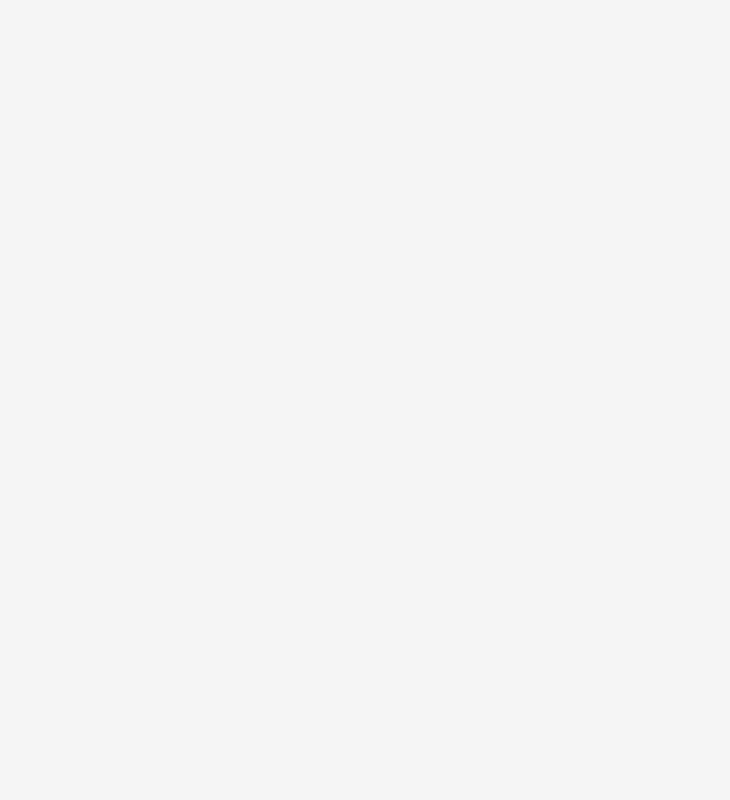
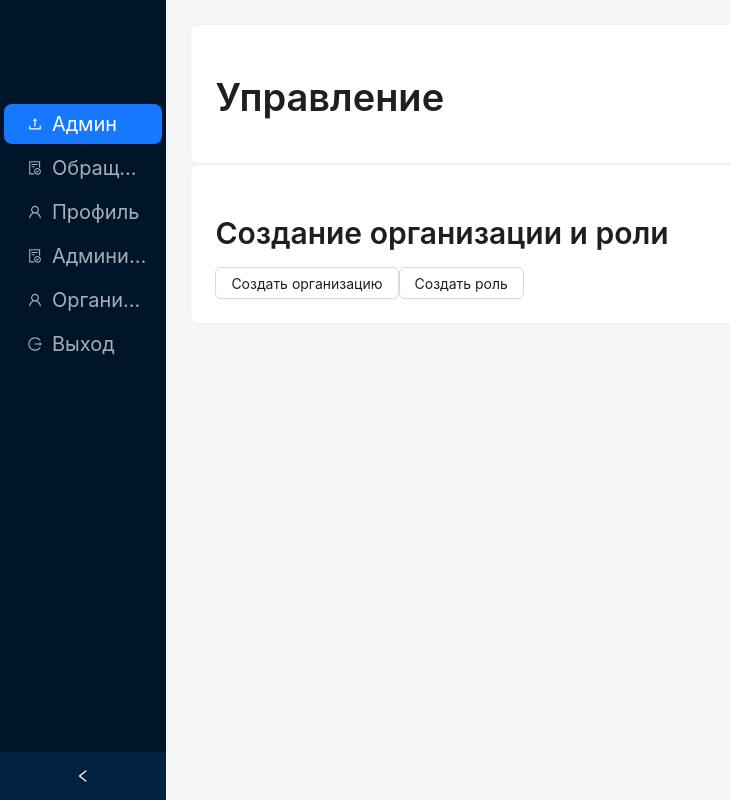
Before and after one commit to kazakhdev/HelpDesk, a React (Create React App) app in the folder frontend/: page /Administration in a window 1280 px wide. Before the commit this address had no page. Shown: the whole page, without its empty margins (0-730 px from the left). Built offline with nearby package versions, Linux system fonts and the light colour scheme.

Commit message:
added Organization in menuItems and added AdministrationPage UI

```diff
--- a/frontend/src/App.tsx
+++ b/frontend/src/App.tsx
@@ -8,6 +8,7 @@ import useLocalStorage from './hooks/useLocalStorage';
 import { MainPage } from './pages/MainPage';
 import { MainContent } from './components/MainContent';
 import { TreatmentPage } from './pages/TreatmentPage';
+import AdministrationPage from './pages/AdministrationPage'
 import SelectedRegionProvider from './components/SelectedRegionProvider';
 // import { getUser } from './services/authService';
 import { ProfilePage } from './pages/ProfilePage';
@@ -30,6 +31,7 @@ function App() {
       <Route path='/Main' element ={<MainContent><MainPage/></MainContent>}/>
       <Route path='/Treatment' element={<MainContent><TreatmentPage/></MainContent>}/>
       <Route path='/Profile' element={<MainContent><ProfilePage/></MainContent>}/>
+      <Route path='/Administration' element={<MainContent><AdministrationPage/></MainContent>}/>
     </Routes>
     </Layout>
     </SelectedRegionProvider>
--- a/frontend/src/common/menuItems.tsx
+++ b/frontend/src/common/menuItems.tsx
@@ -30,11 +30,23 @@ export const menuItems:MenuItem[] = [
   },
   {
     key: "4",
+    icon: <FileDoneOutlined />,
+    label: "Администрирование",
+    link: "/Administration"
+  },
+  {
+    key:"5",
+    icon:<UserOutlined/>,
+    label: "Организация",
+    link: "/Organization"
+  },
+  {
+    key: "6",
     icon: <LogoutOutlined/>,
     label: "Выход",
     link: "/"
   }
-  ,
+
 
 
 ];
--- a/frontend/src/components/CustomForm.tsx
+++ b/frontend/src/components/CustomForm.tsx
@@ -59,14 +59,7 @@ const CustomForm: React.FC<CustomFormProps> = ({ handleMethod, Inputs, regions,
       if (object.label === 'region') {
         return (
           <Form.Item key={object.label} name={object.label} label={object.label} wrapperCol={{ span: 24 }}>
-            <Select placeholder={object.placeholder}>
-              {/* Map through your list of regions */}
-              {regions.map((region) => (
-                <Select.Option key={region} value={region}>
-                  {region}
-                </Select.Option>
-              ))}
-            </Select>
+
             <Select
           placeholder={object.placeholder}
           onChange={(value) => setSelectedRegion(value)}
--- /dev/null
+++ b/frontend/src/pages/AdministrationPage.tsx
@@ -0,0 +1,56 @@
+import React, { useState } from 'react';
+import { Layout, Card, Button, Typography, Modal, Form, Divider } from 'antd';
+
+const { Title } = Typography;
+
+const AdministrationPage = () => {
+  const [organizationModalVisible, setOrganizationModalVisible] = useState(false);
+  const [roleModalVisible, setRoleModalVisible] = useState(false);
+
+  const showOrganizationModal = () => {
+    setOrganizationModalVisible(true);
+  };
+
+  const hideOrganizationModal = () => {
+    setOrganizationModalVisible(false);
+  };
+
+  const showRoleModal = () => {
+    setRoleModalVisible(true);
+  };
+
+  const hideRoleModal = () => {
+    setRoleModalVisible(false);
+  };
+
+  return (
+    <Layout>
+      <Card>
+        <Title>Управление</Title>
+      </Card>
+      <Card>
+        <Title level={2}>Создание организации и роли</Title>
+        <Button onClick={showOrganizationModal}>Создать организацию</Button>
+        <Button onClick={showRoleModal}>Создать роль</Button>
+      </Card>
+      <Modal
+        title="Создание организации"
+        visible={organizationModalVisible}
+        onOk={hideOrganizationModal}
+        onCancel={hideOrganizationModal}
+      >
+        {/* Форма для создания организации */}
+      </Modal>
+      <Modal
+        title="Создание роли"
+        visible={roleModalVisible}
+        onOk={hideRoleModal}
+        onCancel={hideRoleModal}
+      >
+        {/* Форма для создания роли */}
+      </Modal>
+    </Layout>
+  );
+};
+
+export default AdministrationPage;
--- a/frontend/src/pages/LoginPage.tsx
+++ b/frontend/src/pages/LoginPage.tsx
@@ -6,7 +6,7 @@ import { useNavigate } from "react-router-dom";
 import { useEffect,useState } from "react";
 import { UserOutlined, KeyOutlined } from '@ant-design/icons';
 import { Link } from "react-router-dom";
-import { login } from "../services/authService";
+import {login} from "../services/authService";
 
 
 type SizeType = Parameters<typeof Form>[0]['size'];
--- a/frontend/src/services/authHeader.ts
+++ b/frontend/src/services/authHeader.ts
@@ -1,6 +1,6 @@
 import axios, { AxiosRequestConfig } from "axios";
 
-const API_URL = "https://localhost:7001";
+const API_URL = "https://localhost:5000";
 
 const axiosInstance = axios.create({
   baseURL: API_URL,
```
